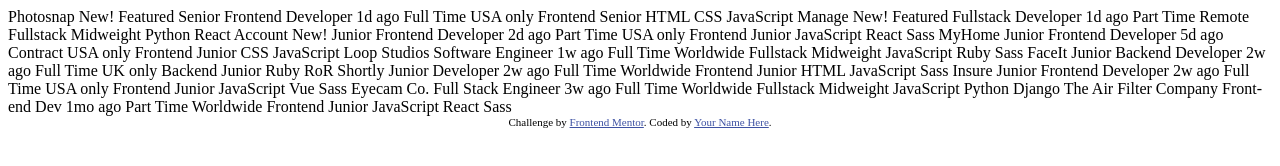
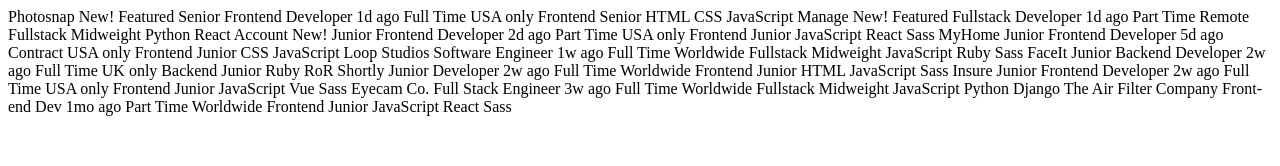
Before and after one commit to Pe-te-r/Job_Listing, a plain HTML site: page index.html in a window 1280 px wide. Drawn offline with Linux system fonts and the light colour scheme.

Commit message:
navBar added

```diff
--- a/index.html
+++ b/index.html
@@ -7,14 +7,12 @@
   <link rel="icon" type="image/png" sizes="32x32" href="./images/favicon-32x32.png">
 
   <title>Frontend Mentor | Job Listings</title>
+  <link rel="stylesheet" href="style.css">
 
-  <!-- Feel free to remove these styles or customise in your own stylesheet 👍 -->
-  <style>
-    .attribution { font-size: 11px; text-align: center; }
-    .attribution a { color: hsl(228, 45%, 44%); }
-  </style>
 </head>
 <body>
+  <nav>
+  </nav>
   <!-- Item Start -->
   Photosnap
   New!
@@ -185,9 +183,6 @@
   Sass
   <!-- Item End -->
 
-  <div class="attribution">
-    Challenge by <a href="https://www.frontendmentor.io?ref=challenge" target="_blank">Frontend Mentor</a>.
-    Coded by <a href="#">Your Name Here</a>.
-  </div>
+
 </body>
 </html>
--- /dev/null
+++ b/style.css
@@ -0,0 +1,3 @@
+*{
+
+}
```
